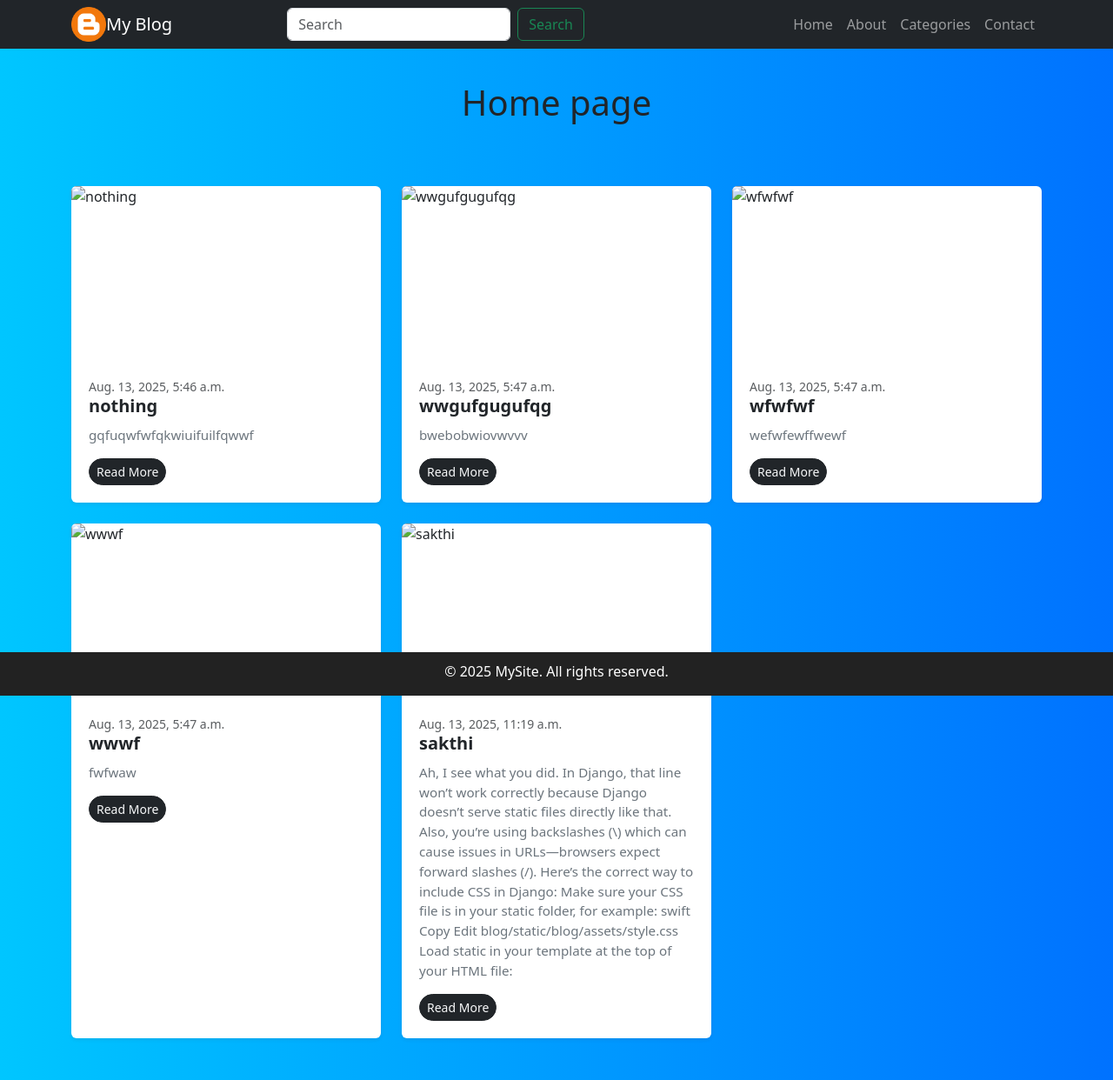
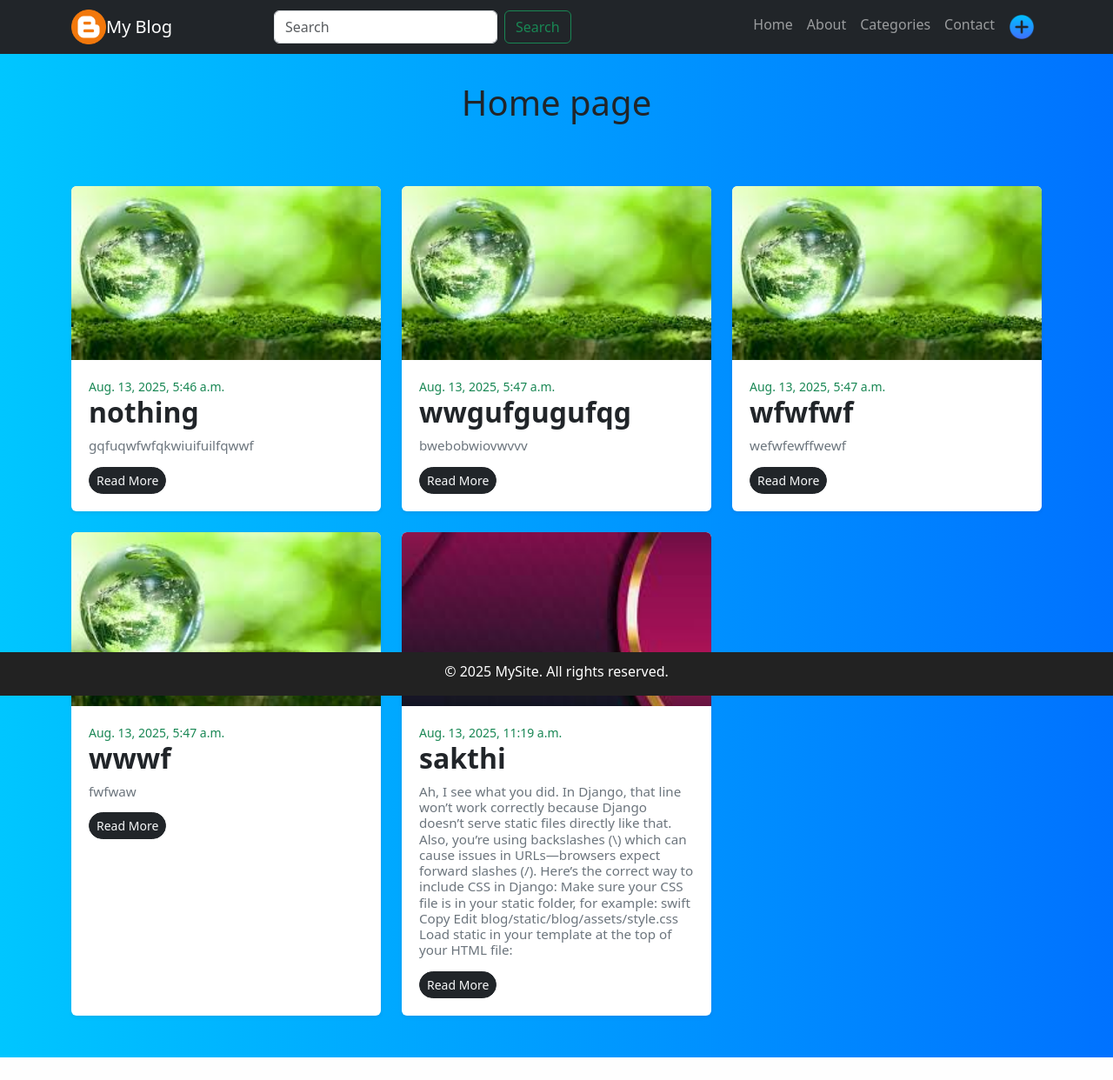
Before and after one commit to Sakthi3431/Django-Blog-App, a Django app: template blog/templates/home.html in a window 1280 px wide. Shown: the whole page at 87% size. After the commit the page ends 1216 px from the top, so only its background shows below. Run offline with Django 5.2, Linux system fonts and the light colour scheme; the template is opened without the code that fills it: values that come from a table or form of the project are taken from there, others are empty; data comes from the database, SQL or seed files in the repository; both versions use the stored data as it was after the commit; some libraries are stand-ins or nearby versions.

Commit message:
added default image

```diff
--- a/blog/models.py
+++ b/blog/models.py
@@ -1,11 +1,20 @@
 from django.db import models
-
+from django.templatetags.static import static
 # Create your models here.
 class Post(models.Model):
     title = models.CharField(max_length=100)
     content = models.TextField(null=True)
     created_at = models.DateTimeField(auto_now_add=True)
-    file = models.ImageField(upload_to='blog_images/', default='blog/assets/default.jpg')
+    file = models.ImageField(upload_to='blog_images/', blank=True, null=True, default='blog_images/default.jpg')
 
     def __str__(self):
         return self.title
+
+    @property
+    def file_url(self):
+        if self.file:                 # Safe: False when there is no file
+            try:
+                return self.file.url  # Works only if a file exists
+            except ValueError:
+                pass                  # In case a weird empty value slipped in
+        return static('blog/assets/default.jpg')
--- a/blog/templates/base.html
+++ b/blog/templates/base.html
@@ -36,10 +36,11 @@
                 <button class="btn btn-outline-success" type="submit">Search</button>
             </form>
             <ul class="navbar-nav ms-auto">
-                <li class="nav-item"><a class="nav-link" href="#hero">Home</a></li>
+                <li class="nav-item"><a class="nav-link" href="{% url 'home' %}">Home</a></li>
                 <li class="nav-item"><a class="nav-link" href="#about">About</a></li>
                 <li class="nav-item"><a class="nav-link" href="#services">Categories</a></li>
                 <li class="nav-item"><a class="nav-link" href="#contact">Contact</a></li>
+                <li class="nav-item"><a class="nav-link" href="{% url 'create_post' %}"><img src="{% static 'blog/assets/plus.png' %}" alt="+" style="height: 30px;"></a></li>
             </ul>
         </div>
     </div>
--- a/blog/templates/home.html
+++ b/blog/templates/home.html
@@ -9,11 +9,11 @@
     {% for post in posts %}
       <div class="col-lg-4 col-md-6 col-sm-12">
         <div class="card blog-card h-100 shadow-sm rounded">
-          <img src="{{ post.image.url }}" class="card-img-top" alt="{{ post.title }}">
+          <img src="{{ post.file_url }}" class="card-img-top" alt="{{ post.title }}">
           <div class="card-body">
-            <div class="text-muted small">{{ post.created_at }}</div>
-            <h5 class="card-title">{{ post.title }}</h5>
-            <p class="card-text">{{ post.content }}</p>
+            <div class="text-success small">{{ post.created_at }}</div>
+            <h5 class="card-title h2">{{ post.title }}</h5>
+            <p class="card-text h6">{{ post.content }}</p>
             <a class="btn btn-dark text-light btn-sm rounded-pill" href="#">Read More</a>
           </div>
         </div>
--- a/blog/urls.py
+++ b/blog/urls.py
@@ -2,6 +2,6 @@ from django.urls import path
 from . import views
 
 urlpatterns = [
-    path('home/', views.Home, name='home'),
+    path('', views.Home, name='home'),
     path('new/', views.create_blog_post, name='create_post'),
 ]
--- a/blogapp/urls.py
+++ b/blogapp/urls.py
@@ -1,19 +1,3 @@
-"""
-URL configuration for blogapp project.
-
-The `urlpatterns` list routes URLs to views. For more information please see:
-    https://docs.djangoproject.com/en/5.2/topics/http/urls/
-Examples:
-Function views
-    1. Add an import:  from my_app import views
-    2. Add a URL to urlpatterns:  path('', views.home, name='home')
-Class-based views
-    1. Add an import:  from other_app.views import Home
-    2. Add a URL to urlpatterns:  path('', Home.as_view(), name='home')
-Including another URLconf
-    1. Import the include() function: from django.urls import include, path
-    2. Add a URL to urlpatterns:  path('blog/', include('blog.urls'))
-"""
 from django.contrib import admin
 from django.urls import path, include
 from django.conf.urls.static import static
```
Also changed, not shown: blog/migrations/0003_alter_post_file.py (added), blog/static/blog/assets/plus.png (added), blog/templates/media/blog/assets/default.jpg (added), db.sqlite3, media/blog_images/default.jpg (added), media/default.jpg (added), static/blog/assets/default.jpg (added).
